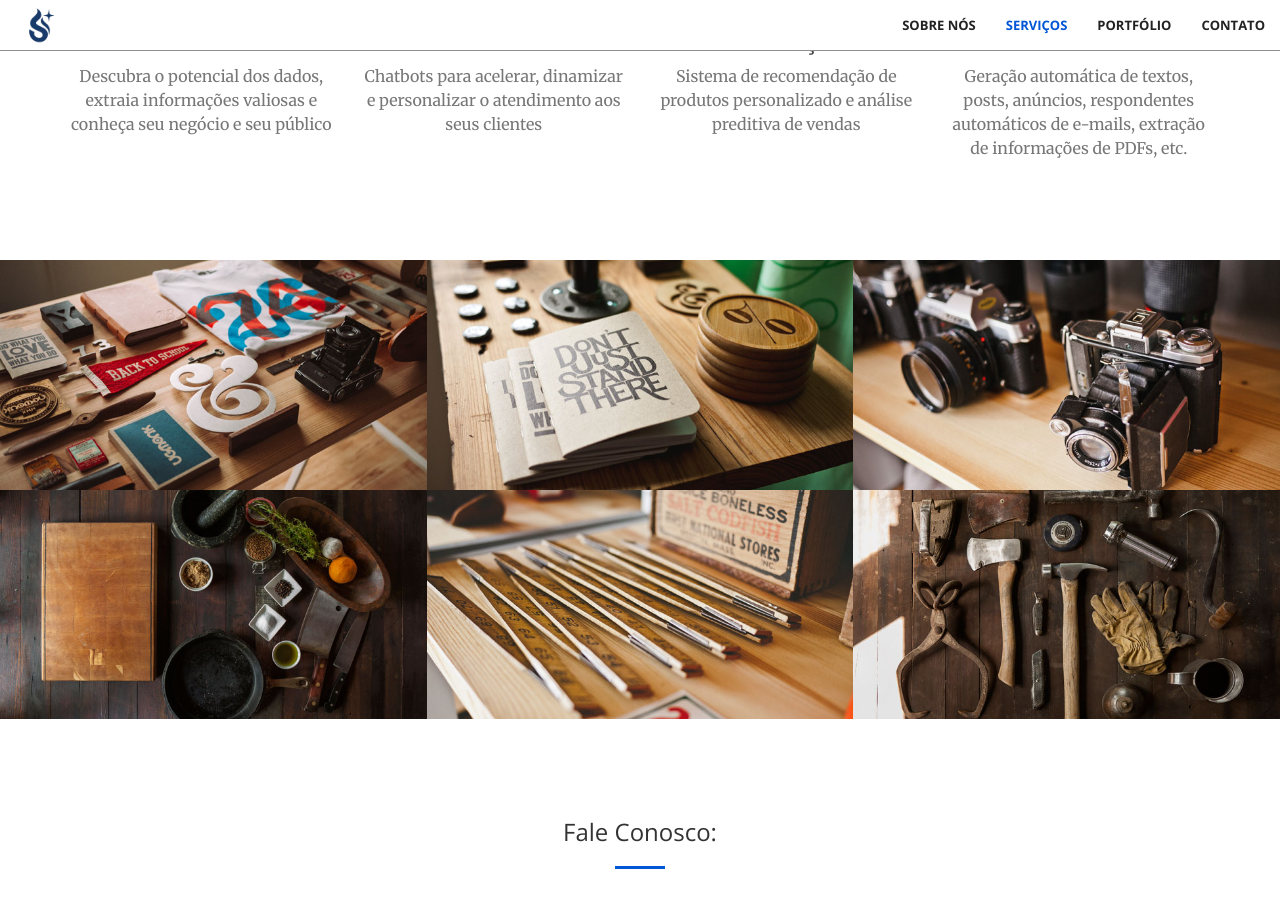
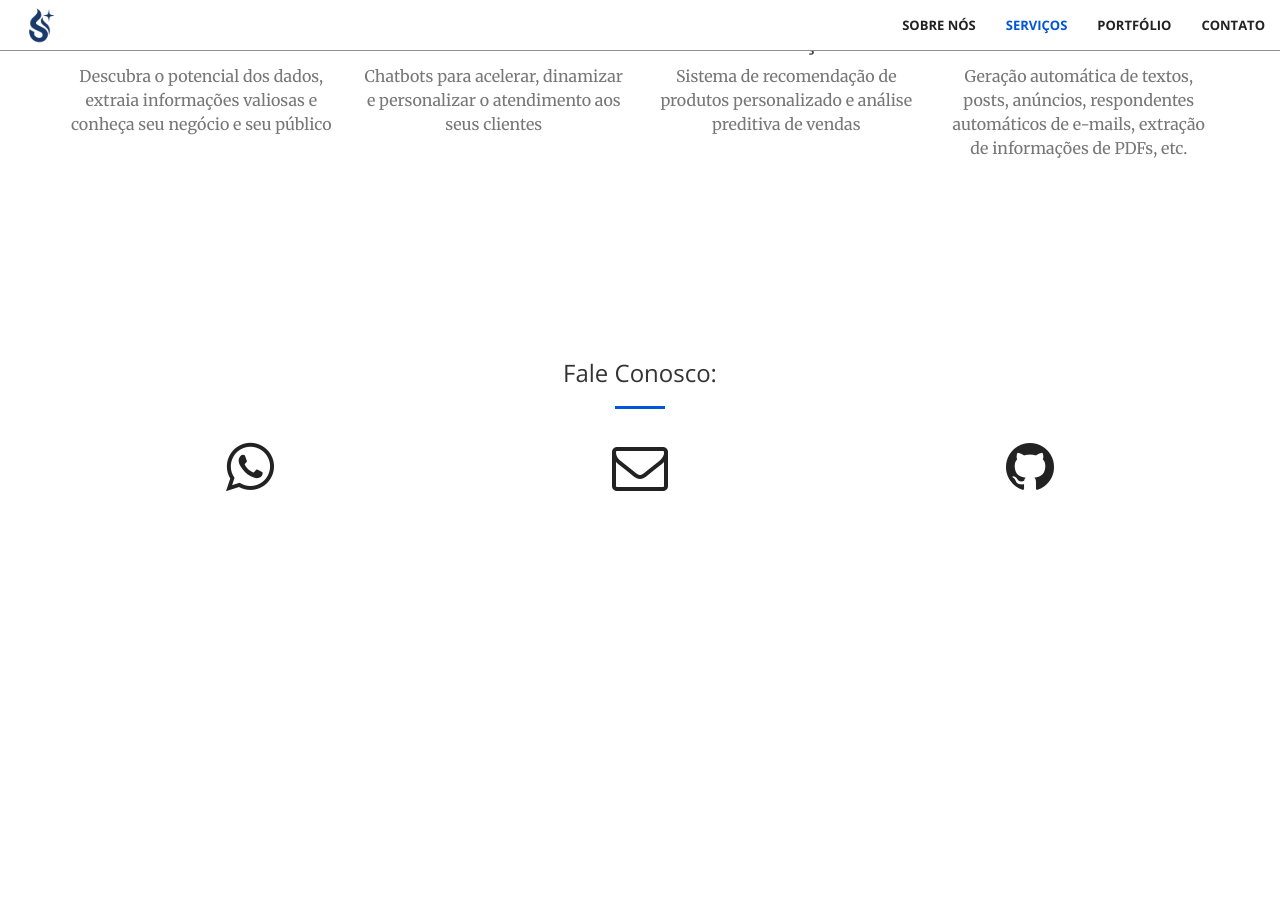
Before and after one commit to Benfluc/sparkia, a Jekyll site: the page built from index.html, in a window 1280 px wide and 900 px high, scrolled down 1563 px. Built offline with Jekyll 4.4.1, drawn with Linux system fonts in a browser that asks for light colours; after the commit the page ends 2178 px from its top, so only the background shows below that.

Commit message:
Update portfolio.html

```diff
--- a/_includes/portfolio.html
+++ b/_includes/portfolio.html
@@ -1,4 +1,4 @@
-<section class="no-padding" id="portfolio">
+<!--<section class="no-padding" id="portfolio">
     <div class="container-fluid">
         <div class="row no-gutter">
             <div class="col-lg-4 col-sm-6">
@@ -93,4 +93,4 @@
             </div>
         </div>
     </div>
-</section>
+</section>-->
```
